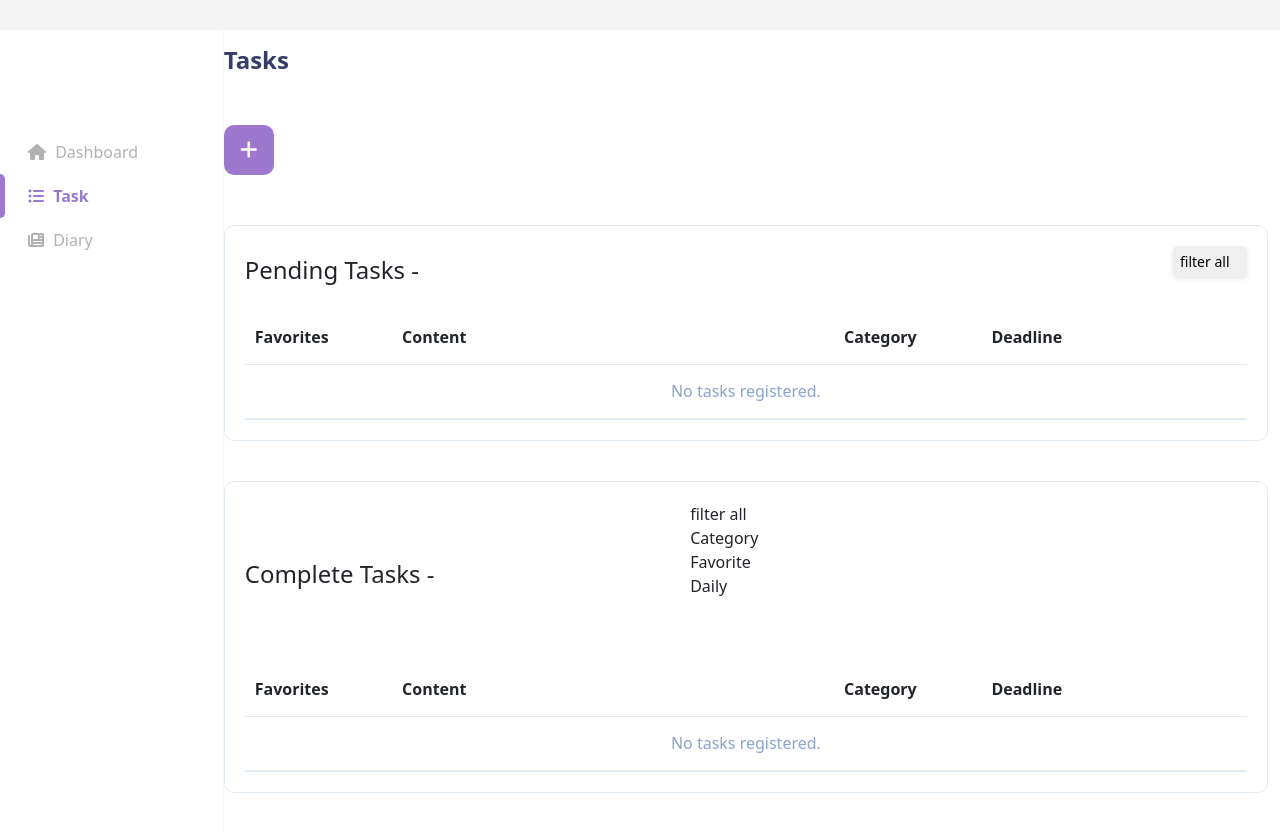
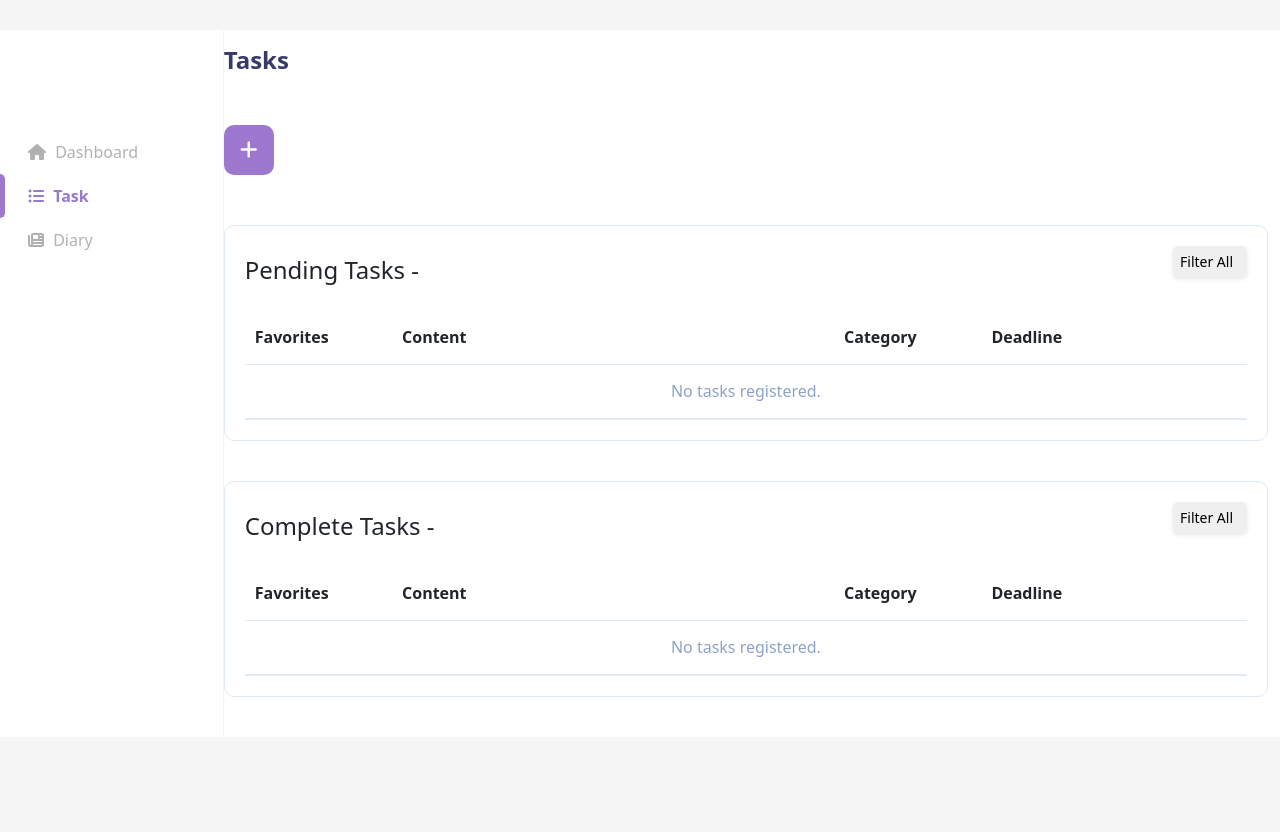
Before and after one commit to chaebyungsun/team_project, a plain HTML site: page task.html in a window 1280 px wide. After the commit the page ends 800 px from the top, so only its background shows below. Drawn offline with nearby package versions, Linux system fonts and the light colour scheme; a script that the page names is missing.

Commit message:
오류 재수정

```diff
--- a/task.html
+++ b/task.html
@@ -93,7 +93,7 @@
                     <h3 class="task-title">Pending Tasks -</h3>
                     <div class="task-dash-optionBox">
                         <select class="task-dash-option" id="filter">
-                            <option value="">filter all</option>
+                            <option value="">Filter All</option>
                             <option value="Category">Category</option>
                             <option value="Favorite">Favorite</option>
                             <option value="Daily">Daily</option>
@@ -130,10 +130,12 @@
                 <div class="task-header">
                     <h3 class="task-title">Complete Tasks -</h3>
                     <div class="task-dash-optionBox">
-                        <option value="">filter all</option>
-                        <option value="Category">Category</option>
-                        <option value="Favorite">Favorite</option>
-                        <option value="Daily">Daily</option>
+                        <select class="task-dash-option" id="filter">
+                            <option value="">Filter All</option>
+                            <option value="Category">Category</option>
+                            <option value="Favorite">Favorite</option>
+                            <option value="Daily">Daily</option>
+                        </select>
                     </div>
                 </div>
                 <!-- complete tasks header end  -->
```
